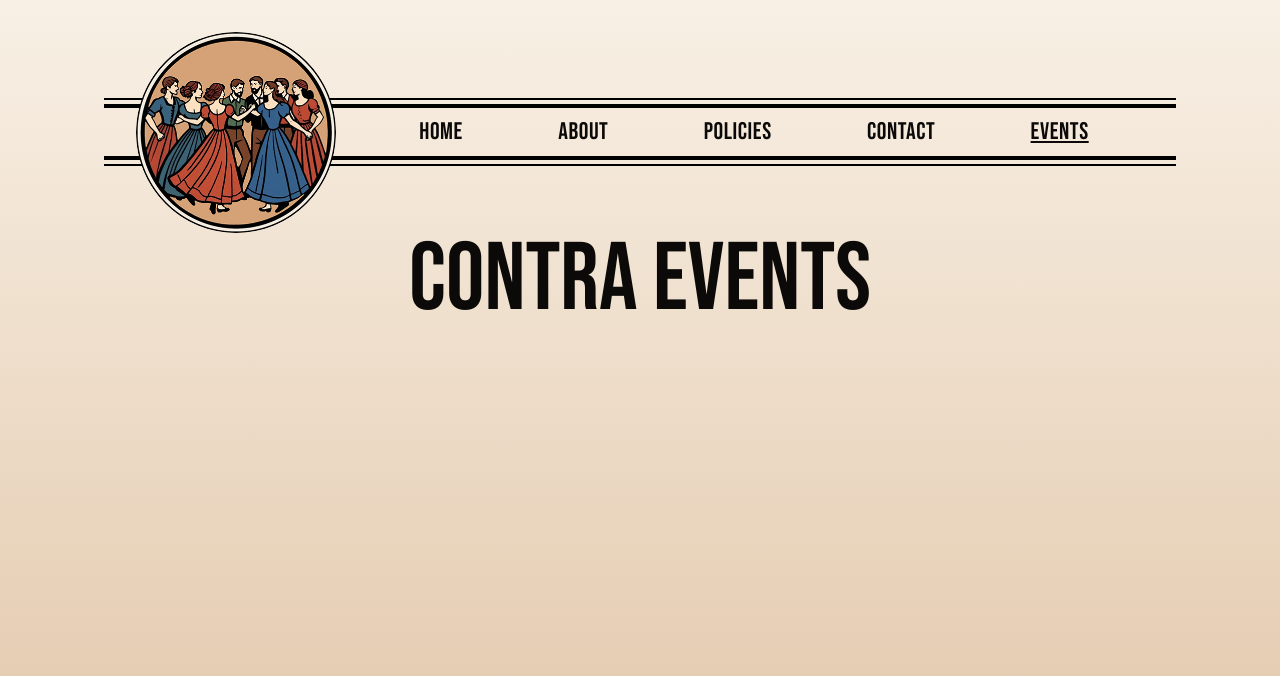
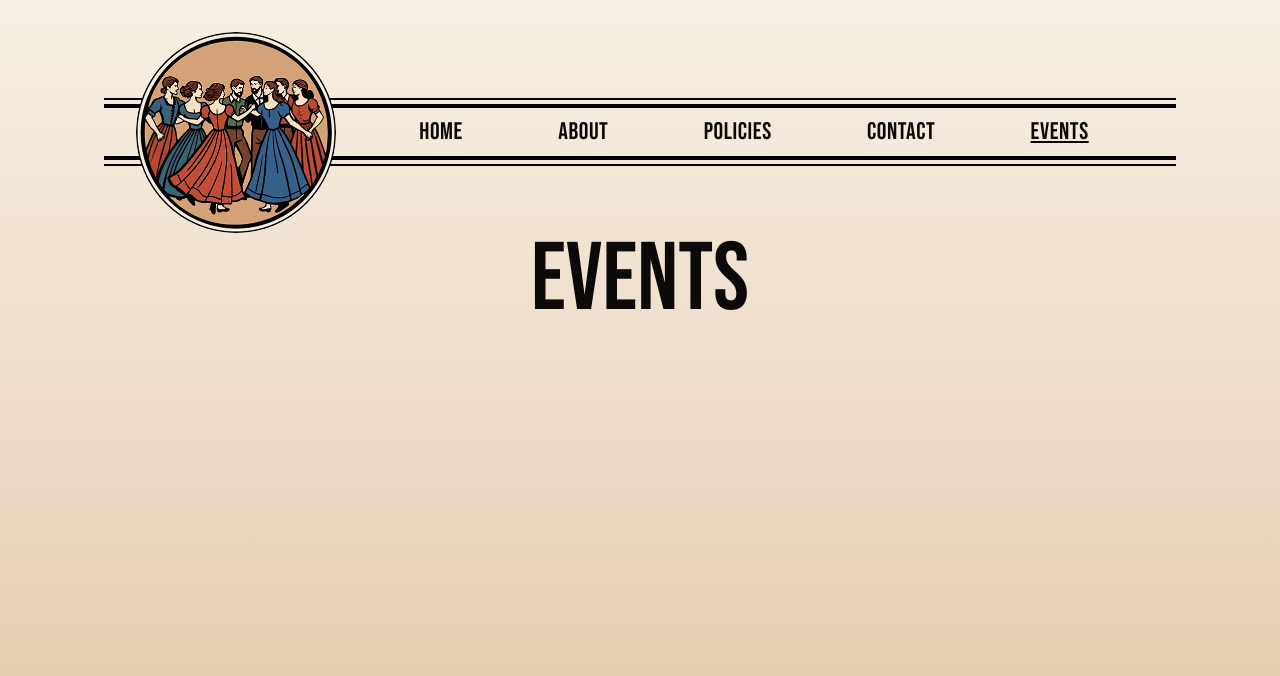
Before and after one commit to santacruzcontra/homepage, a Next.js app: page /events in a window 1280 px wide. Shown: the top 676 px of the page. Built offline with nearby package versions, Linux system fonts and the light colour scheme.

Commit message:
Update page title

```diff
--- a/src/app/events/page.tsx
+++ b/src/app/events/page.tsx
@@ -3,7 +3,7 @@ import { PageTitle } from "../components/PageTitle";
 export default function EventsPage() {
   return (
     <>
-      <PageTitle>Contra Events</PageTitle>
+      <PageTitle>Events</PageTitle>
     </>
   );
 }
```
